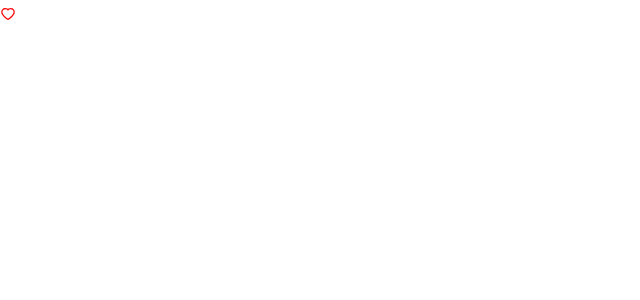
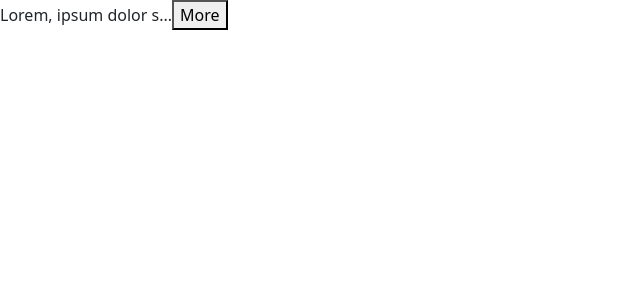
Before and after one commit to Gilocah28/Learning-Practice, a React (Vite) app in the folder Learning-React/: page / in a window 1280 px wide. Shown: the top 300 px of the page, without its empty margins (0-640 px from the left). Built offline with nearby package versions, Linux system fonts and the light colour scheme; the HTML template or start-up script is replaced by a standard one.

Commit message:
React Hooks

```diff
--- a/Learning-React/src/App.jsx
+++ b/Learning-React/src/App.jsx
@@ -4,6 +4,7 @@ import viteLogo from '/vite.svg'
 import StateComponents from './components/StateComponents'
 import PropsComponent from './components/Props/PropsComponent'
 import LikedComponent from './components/Challenges/LikedComponent'
+import ExpandableTextComponent from './components/Challenges/ExpandableText/ExpandableTextComponent'
 
 
 function App() {
@@ -13,7 +14,16 @@ function App() {
     <>
       {/* <StateComponents/> */}
       {/* <PropsComponent /> */}
-      <LikedComponent onClick={() => console.log('Liked Success')}/>
+      {/* <LikedComponent onClick={() => console.log('Liked Success')}/>
+       */}
+
+      <ExpandableTextComponent maxChar={20}>
+        Lorem, ipsum dolor sit amet consectetur adipisicing elit.
+        Exercitationem reiciendis quidem eius,
+        aut ipsum repellendus itaque? Odio dolor
+        laudantium debitis in et aperiam,
+        fuga quaerat architecto. Quasi dolorem at aperiam?
+      </ExpandableTextComponent>
     </>
   )
 }
--- /dev/null
+++ b/Learning-React/src/components/Challenges/ExpandableText/ExpandableTextComponent.jsx
@@ -0,0 +1,22 @@
+import React, { useState } from 'react'
+
+const ExpandableTextComponent = ({ children, maxChar }) => {
+    const [showFullText, setShowFullText] = useState(false)
+
+    const text = showFullText ? children : children.substring(0, maxChar)
+
+    if(children.length <= maxChar) return <div>{children}</div>
+
+    const handleShowText = () => {
+        setShowFullText(!showFullText)
+    }
+
+    return (
+        <div>
+            {text}...
+            <button onClick={handleShowText}>{showFullText ? 'Less' : 'More'}</button>
+        </div>
+    )
+}
+
+export default ExpandableTextComponent
```
Also changed, not shown: Learning-React/src/components/reactHooks/UseRefComponent.jsx (added).
